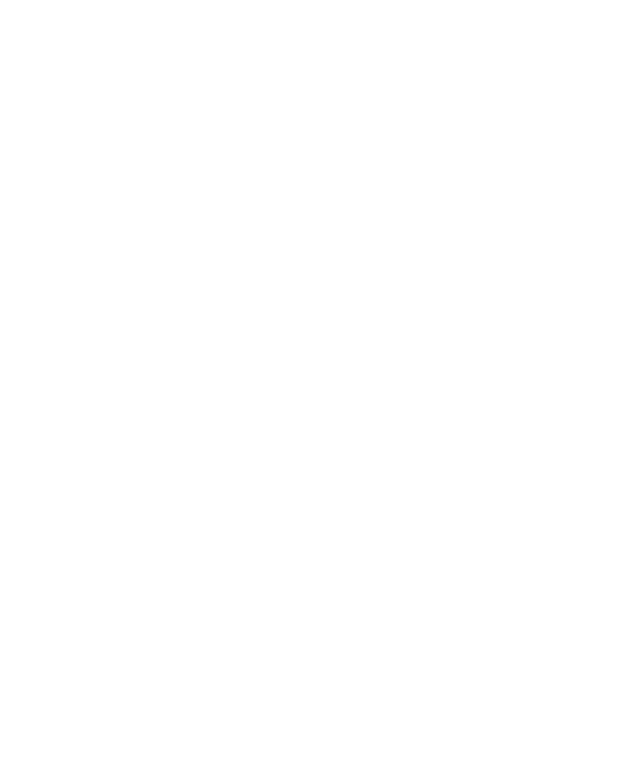
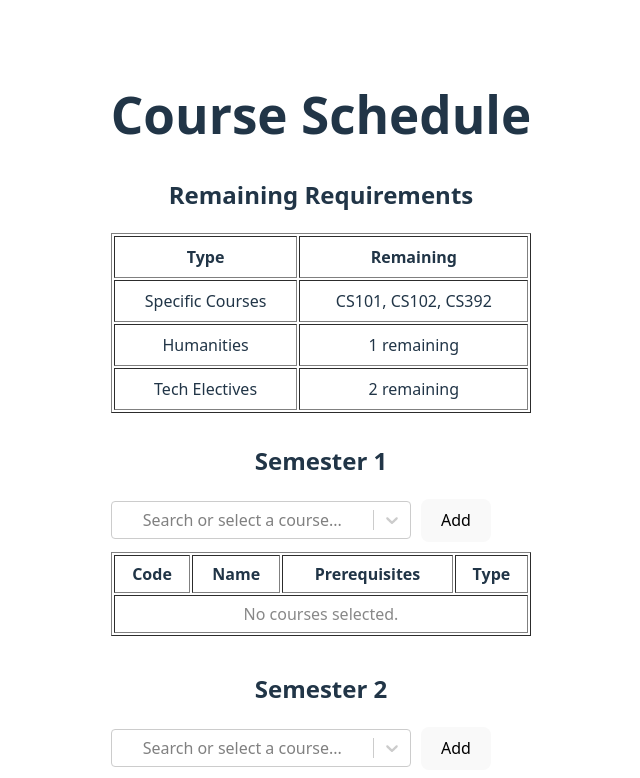
Before and after one commit to Jordan-Tam/quack-hacks-2025, a React (Vite) app: page /schedule in a window 1280 px wide. Before the commit this address had no page. Shown: the top 778 px of the page, without its empty margins (319-959 px from the left). Built offline with nearby package versions, Linux system fonts and the light colour scheme.

Commit message:
Working on Schedule.jsx

```diff
--- a/data/database/select_courses.js
+++ b/data/database/select_courses.js
@@ -46,7 +46,7 @@
     };
 }
 
-function eligible(f, p) {
+export function eligible(f, p) {
     let e_a, e_b;
     if (isTerm(f.a) && isTerm(f.b)) {
         e_a = p.includes(f.a);
--- a/package.json
+++ b/package.json
@@ -20,6 +20,7 @@
     "react-dom": "^19.0.0",
     "react-router": "^7.4.1",
     "react-router-dom": "^7.4.1",
+    "react-select": "^5.10.1",
     "styled-components": "^6.1.16"
   },
   "devDependencies": {
--- a/src/App.jsx
+++ b/src/App.jsx
@@ -5,6 +5,7 @@
 import Login from './pages/Login';
 import Header from './components/Header';
 import Course from './pages/Course';
+import Schedule from './pages/Schedule';
 
 const App = () => {
     return (
@@ -13,6 +14,7 @@
                 <Route path="/" exact element={<Home />} />
                 <Route path="/login" element={<Login />} />
                 <Route path="/course/:courseCode" element={<Course />}></Route>
+                <Route path="/schedule" element={<Schedule />}></Route>
             </Routes>
         </div>
     );
--- a/src/pages/Schedule.jsx
+++ b/src/pages/Schedule.jsx
@@ -0,0 +1,242 @@
+import { useState } from 'react';
+import Select from 'react-select';
+import { eligible } from '../../data/database/select_courses'; // Import your eligibility check
+
+// 🎓 Course catalog
+const courseCatalog = {
+    CS101: { name: 'Intro to Programming', type: 'Core Courses', prereqs: [] },
+    CS102: {
+        name: 'Data Structures',
+        type: 'Core Courses',
+        prereqs: ['CS101'],
+    },
+    CS392: {
+        name: 'Systems Programming',
+        type: 'Core Courses',
+        prereqs: ['CS102'],
+    },
+    CS450: { name: 'AI', type: 'Tech Electives', prereqs: ['CS392'] },
+    CS460: { name: 'Security', type: 'Tech Electives', prereqs: ['CS392'] },
+    HIST101: { name: 'US History', type: 'Humanities', prereqs: [] },
+    PHIL202: { name: 'Ethics', type: 'Humanities', prereqs: [] },
+    MATH201: { name: 'Discrete Math', type: 'Math', prereqs: [] },
+    BIO150: { name: 'Biology Basics', type: 'Science', prereqs: [] },
+};
+
+// 📘 Specific requirements (must take these exact courses)
+const specificCoursesRequired = ['CS101', 'CS102', 'CS392'];
+
+// 📘 General requirements (can fulfill with *any* from a type)
+const generalRequirements = {
+    Humanities: 1,
+    'Tech Electives': 2,
+};
+
+// 🔁 Helper to get all course options still available
+function getRemainingCourses(allSelected) {
+    const remainingSpecific = specificCoursesRequired.filter(
+        (code) => !allSelected.includes(code)
+    );
+
+    const generalRemaining = { ...generalRequirements };
+    for (const code of allSelected) {
+        const course = courseCatalog[code];
+        if (course && generalRemaining[course.type]) {
+            generalRemaining[course.type] -= 1;
+            if (generalRemaining[course.type] <= 0) {
+                delete generalRemaining[course.type];
+            }
+        }
+    }
+
+    return { remainingSpecific, generalRemaining };
+}
+
+const Schedule = () => {
+    const [semesterCourses, setSemesterCourses] = useState(
+        Array(8)
+            .fill()
+            .map(() => [])
+    );
+    const [selectedCourses, setSelectedCourses] = useState(Array(8).fill(null));
+
+    const allSelected = semesterCourses.flat();
+
+    const { remainingSpecific, generalRemaining } =
+        getRemainingCourses(allSelected);
+
+    const availableOptions = Object.keys(courseCatalog)
+        .filter((code) => !allSelected.includes(code))
+        .map((code) => ({
+            value: code,
+            label: `${code} - ${courseCatalog[code].name}`,
+        }));
+
+    const handleAddCourse = (semesterIndex) => {
+        const selected = selectedCourses[semesterIndex];
+        if (!selected) return;
+
+        setSemesterCourses((prev) => {
+            const updated = [...prev];
+            if (!updated[semesterIndex].includes(selected)) {
+                updated[semesterIndex] = [...updated[semesterIndex], selected];
+            }
+            return updated;
+        });
+
+        setSelectedCourses((prev) => {
+            const updated = [...prev];
+            updated[semesterIndex] = null;
+            return updated;
+        });
+    };
+
+    const handleDropdownChange = (semesterIndex, value) => {
+        setSelectedCourses((prev) => {
+            const updated = [...prev];
+            updated[semesterIndex] = value?.value || null;
+            return updated;
+        });
+    };
+
+    return (
+        <div style={{ padding: '20px' }}>
+            <h1>Course Schedule</h1>
+
+            {/* 🧮 Remaining Requirements */}
+            <h2>Remaining Requirements</h2>
+            <table
+                border="1"
+                cellPadding="8"
+                style={{ width: '100%', marginBottom: '30px' }}
+            >
+                <thead>
+                    <tr>
+                        <th>Type</th>
+                        <th>Remaining</th>
+                    </tr>
+                </thead>
+                <tbody>
+                    <tr>
+                        <td>Specific Courses</td>
+                        <td>{remainingSpecific.join(', ') || '✓'}</td>
+                    </tr>
+                    {Object.entries(generalRemaining).map(([type, count]) => (
+                        <tr key={type}>
+                            <td>{type}</td>
+                            <td>{count} remaining</td>
+                        </tr>
+                    ))}
+                </tbody>
+            </table>
+
+            {/* 📅 Semester Tables */}
+            {semesterCourses.map((courses, semesterIndex) => {
+                const previousCourses = semesterCourses
+                    .slice(0, semesterIndex)
+                    .flat();
+                return (
+                    <div key={semesterIndex} style={{ marginBottom: '35px' }}>
+                        <h2>Semester {semesterIndex + 1}</h2>
+
+                        <div
+                            style={{
+                                display: 'flex',
+                                alignItems: 'center',
+                                gap: '10px',
+                                marginBottom: '10px',
+                            }}
+                        >
+                            <Select
+                                options={availableOptions}
+                                onChange={(value) =>
+                                    handleDropdownChange(semesterIndex, value)
+                                }
+                                value={
+                                    selectedCourses[semesterIndex]
+                                        ? {
+                                              value: selectedCourses[
+                                                  semesterIndex
+                                              ],
+                                              label: `${selectedCourses[semesterIndex]} - ${courseCatalog[selectedCourses[semesterIndex]].name}`,
+                                          }
+                                        : null
+                                }
+                                placeholder="Search or select a course..."
+                                isClearable
+                                styles={{
+                                    container: (base) => ({
+                                        ...base,
+                                        minWidth: '300px',
+                                    }),
+                                }}
+                            />
+                            <button
+                                onClick={() => handleAddCourse(semesterIndex)}
+                            >
+                                Add
+                            </button>
+                        </div>
+
+                        <table
+                            border="1"
+                            cellPadding="6"
+                            style={{ width: '100%' }}
+                        >
+                            <thead>
+                                <tr>
+                                    <th>Code</th>
+                                    <th>Name</th>
+                                    <th>Prerequisites</th>
+                                    <th>Type</th>
+                                </tr>
+                            </thead>
+                            <tbody>
+                                {courses.length === 0 && (
+                                    <tr>
+                                        <td
+                                            colSpan="4"
+                                            style={{ color: '#888' }}
+                                        >
+                                            No courses selected.
+                                        </td>
+                                    </tr>
+                                )}
+                                {courses.map((code) => {
+                                    const course = courseCatalog[code];
+                                    const isEligible = eligible(
+                                        code,
+                                        previousCourses
+                                    );
+                                    return (
+                                        <tr
+                                            key={code}
+                                            style={
+                                                !isEligible
+                                                    ? {
+                                                          backgroundColor:
+                                                              'rgba(255,0,0,0.2)',
+                                                      }
+                                                    : {}
+                                            }
+                                        >
+                                            <td>{code}</td>
+                                            <td>{course.name}</td>
+                                            <td>
+                                                {course.prereqs.join(', ') ||
+                                                    'None'}
+                                            </td>
+                                            <td>{course.type}</td>
+                                        </tr>
+                                    );
+                                })}
+                            </tbody>
+                        </table>
+                    </div>
+                );
+            })}
+        </div>
+    );
+};
+
+export default Schedule;
```
Also changed, not shown: 1 other file (tests, documents, lock files or other folders).
